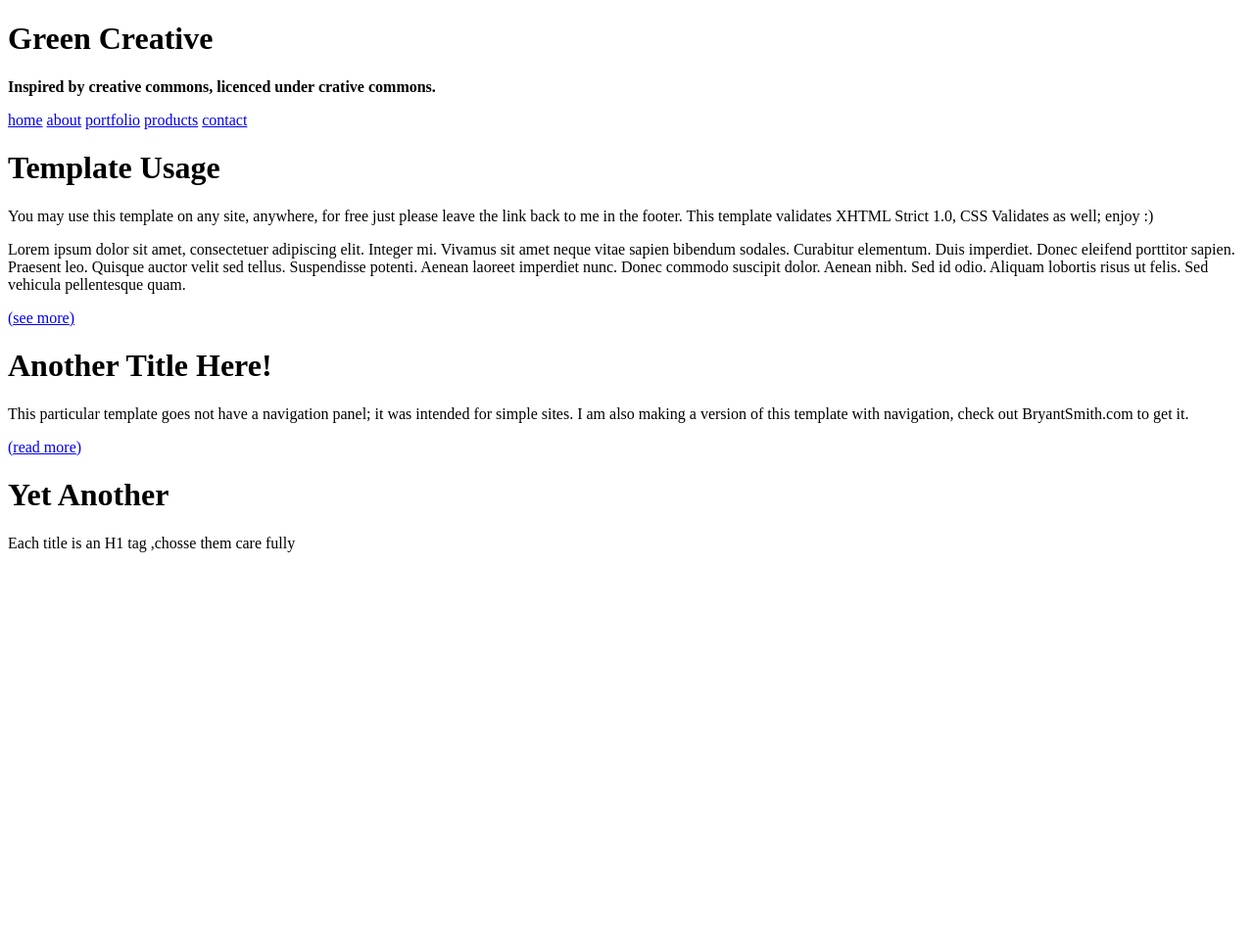
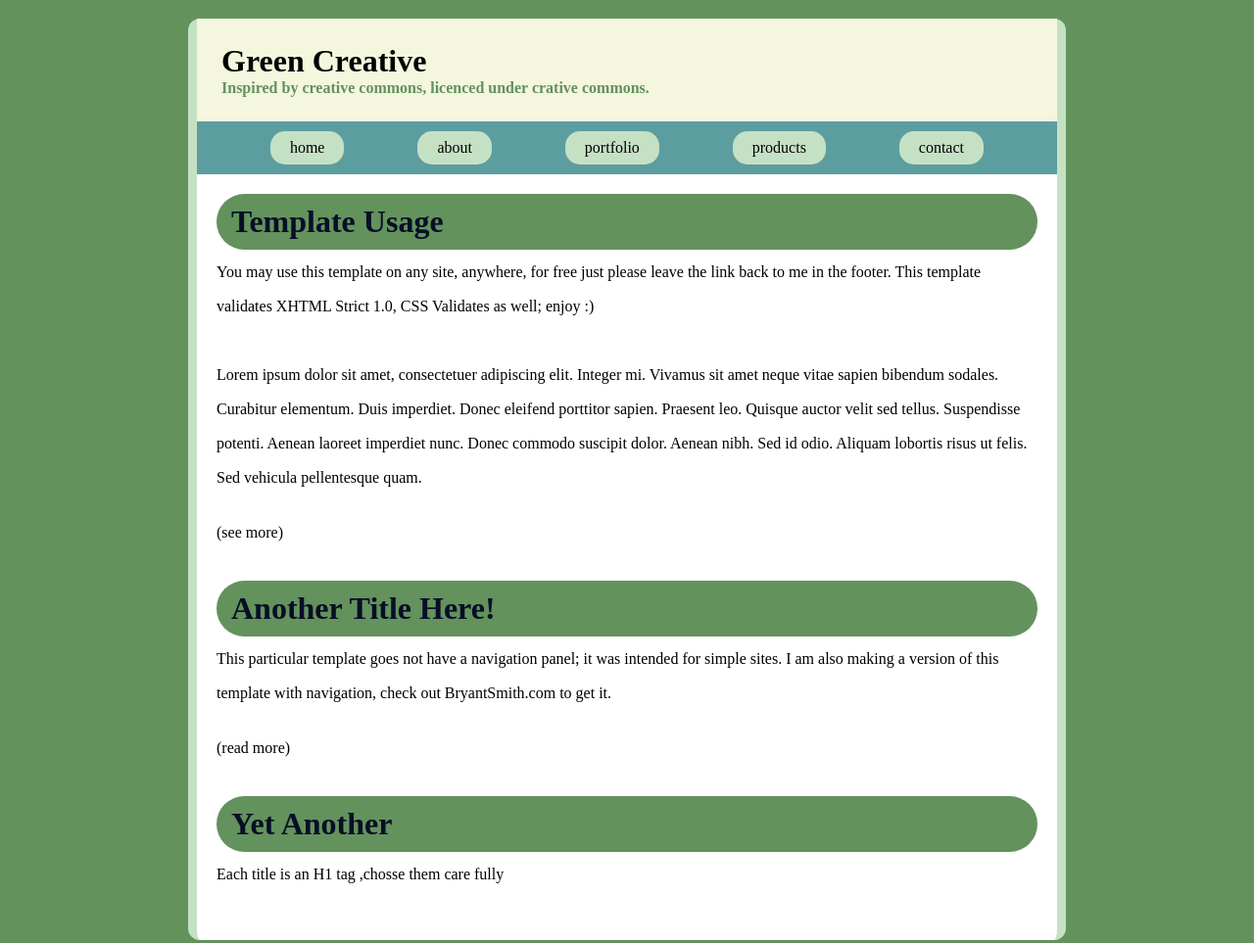
Before and after one commit to ranaasad07/front-end-projects, a plain HTML site: page htmlCssProjectsFolder/Basic Projects/Project_04/index.html in a window 1280 px wide. Shown: the whole page at 98% size. Before the commit the page ends 800 px from the top, so only its background shows below. Drawn offline with Linux system fonts and the light colour scheme.

Commit message:
update styles

```diff
--- a/htmlCssProjectsFolder/Basic Projects/Project_04/style.css
+++ b/htmlCssProjectsFolder/Basic Projects/Project_04/style.css
@@ -0,0 +1,78 @@
+* {
+    padding: 0;
+    margin: 0;
+}
+
+body {
+    background-color: #63925D;
+}
+
+.main {
+    background-color: white;
+    margin: 1.5% 15%;
+    border-left: #C5E1C4;
+    border-right: #C5E1C4;
+    border-style: solid;
+    border-width: 9px;
+    border-radius: 12px;
+    border-bottom: none;
+    border-top: none;
+}
+
+.header {
+    padding: 25px;
+    background-color: rgb(244, 246, 222);
+}
+
+.green {
+    color: #63925D;
+}
+
+
+
+ul a {
+    background-color: #C5E1C4;
+}
+
+.heading h1 {
+    background-color: #63925D;
+    color: #080E26;
+    border-radius: 40px;
+    padding: 10px 15px;
+}
+
+.heading {
+    padding: 20px;
+
+
+}
+
+.heading p {
+    padding-bottom: 30px;
+    padding-top: 5px;
+    /* padding: 4px; */
+    line-height: 35px;
+}
+
+.heading a {
+    text-decoration: none;
+    color: black;
+    /* padding: 4px; */
+}
+
+.nav {
+    display: flex;
+    background-color: #5C9EA0;
+    justify-content: space-evenly;
+    padding: 10px 0px;
+}
+
+.nav a {
+    text-decoration: none;
+    background-color: #C5E1C4;
+    padding: 8px 20px;
+    border-radius: 15px;
+    color: black;
+
+
+}
```
Also changed, not shown: htmlCssProjectsFolder/Basic Projects/Project_05/style.css (+6 -4 lines).
